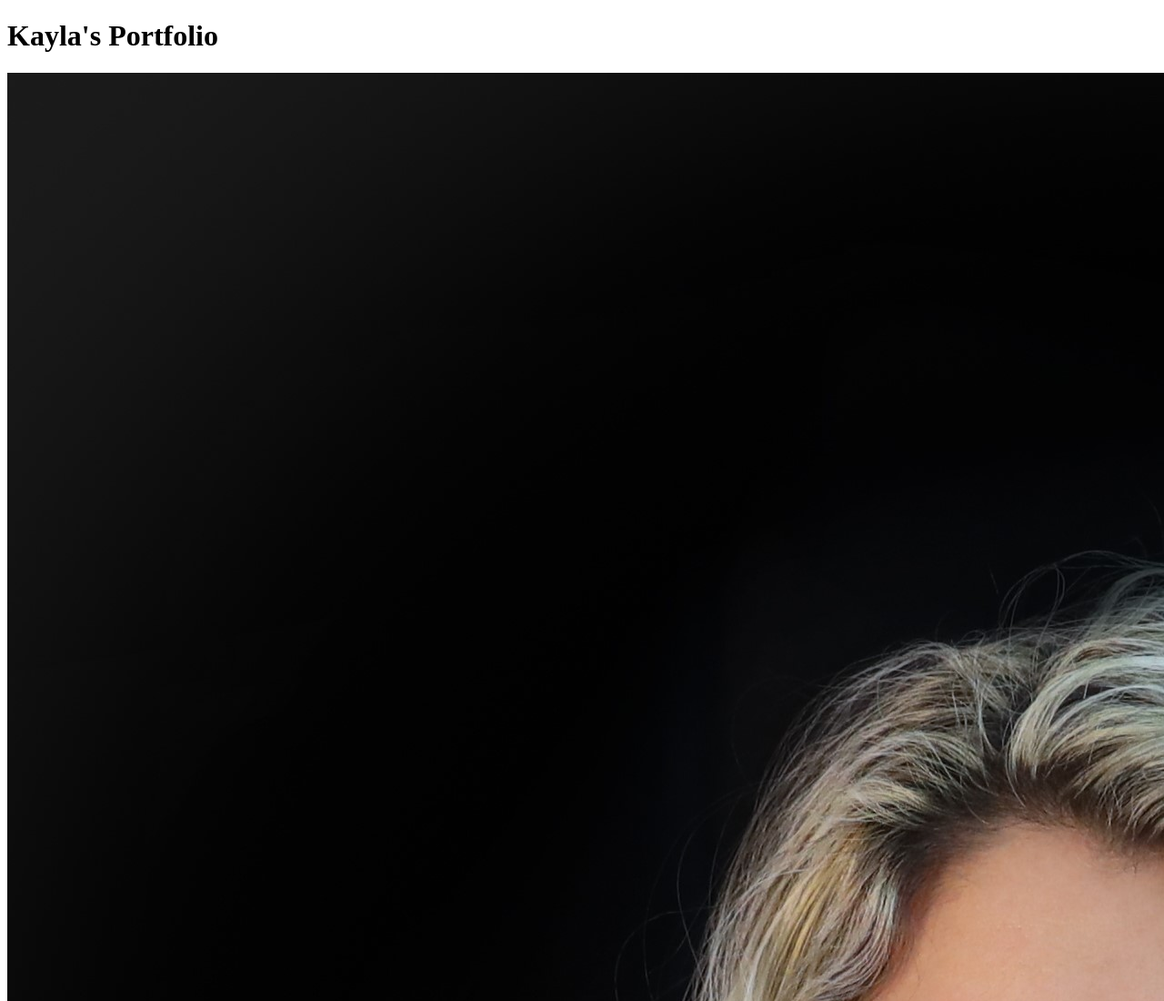
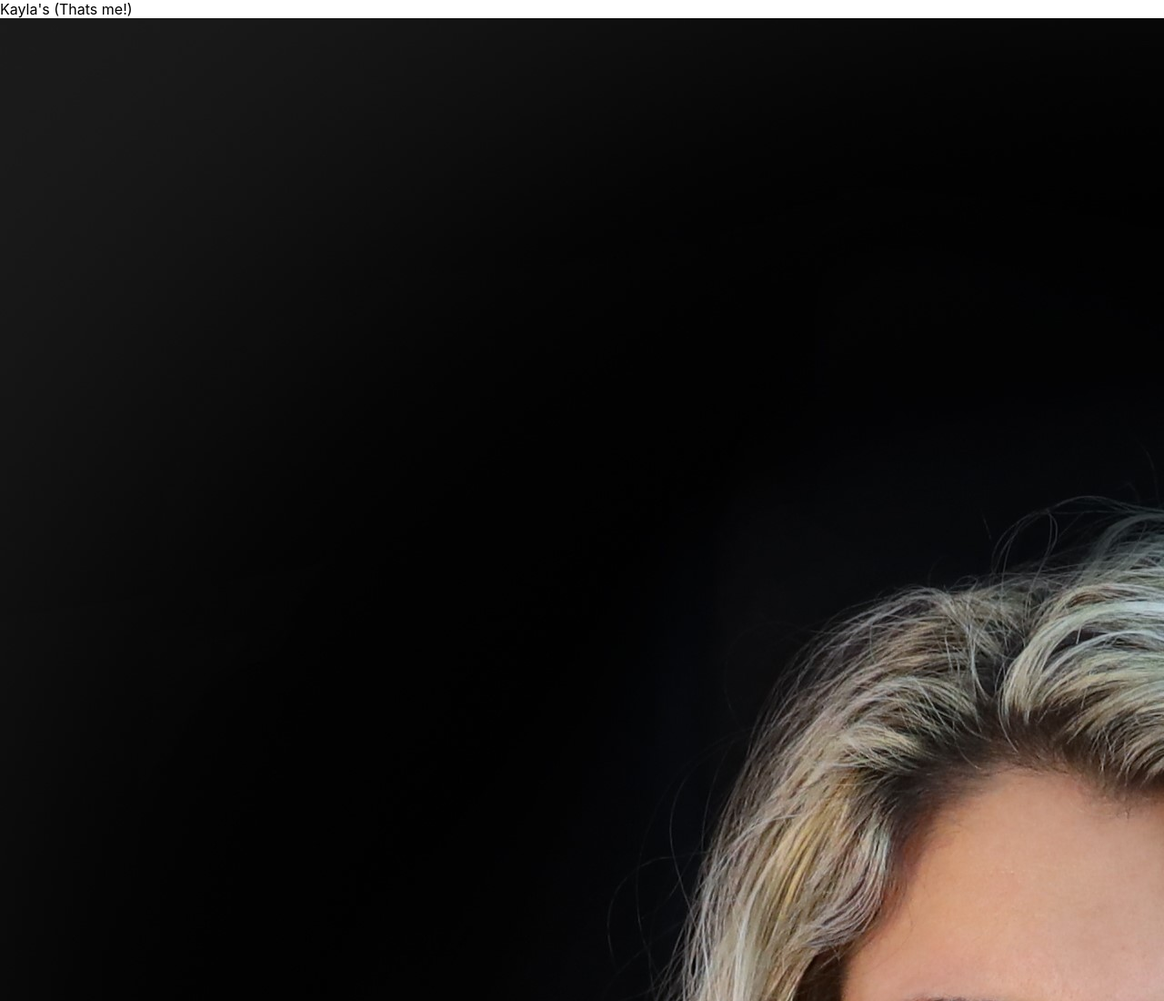
Before and after one commit to kaylaschumacher/kaylaschumacher.github.io, a plain HTML site: page index.html in a window 1280 px wide. Shown: the top 1100 px of the page at 91% size. Drawn offline with Linux system fonts and the light colour scheme.

Commit message:
add styling

```diff
--- a/index.html
+++ b/index.html
@@ -1,12 +1,30 @@
 <!DOCTYPE html>
 <html>
 <head>
-<title>Title of the document</title>
+<title>Kayla's Portfolio</title>
+<link rel="stylesheet" href="./globals.css">
 </head>
 
 <body>
-    <h1>Kayla's Portfolio</h1>
-    <img src="./bioPic.jpg" />
+    <!-- <h1>Kayla's Portfolio</h1>
+    <img src="./bioPic.jpg" /> -->
+
+    <div className="content">
+
+        <div className="left-column">
+          <div className="title">Kayla's (Thats me!)</div>
+
+          <img className="selfie" src="./bioPic.jpg"></img>
+
+          <a target="_blank" href="https://www.youtube.com/">
+            Youtube (Edit me!)
+          </a>
+        </div>
+
+        <div className="right-column">
+          <p>My paragraph</p>
+        </div>
+      </div>
 </body>
 
 </html>
```
